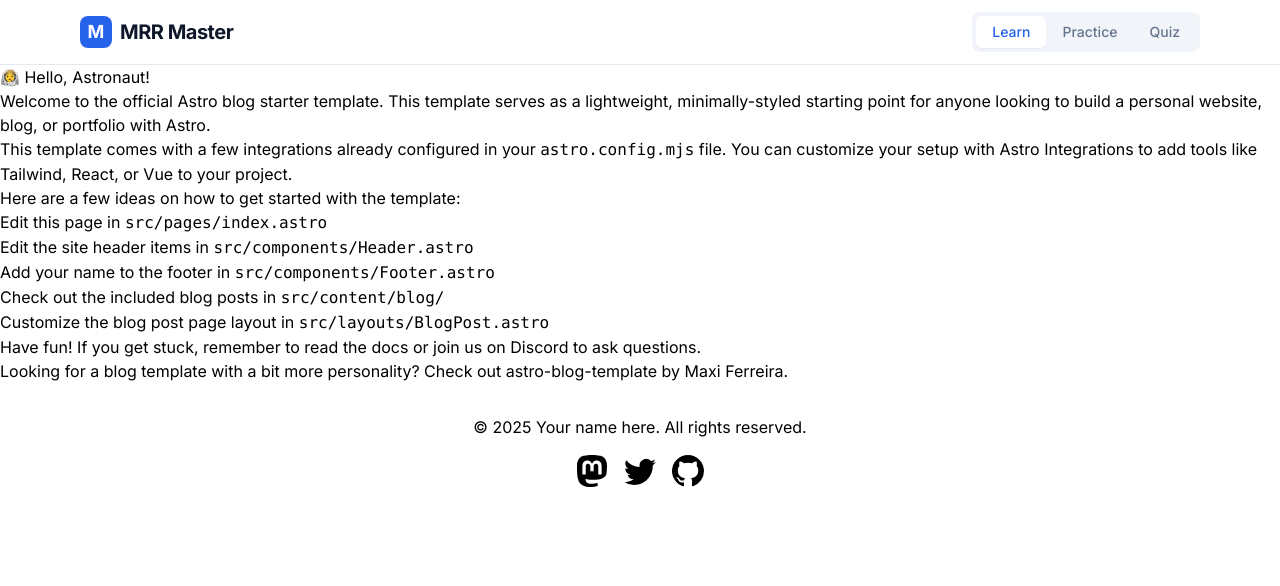
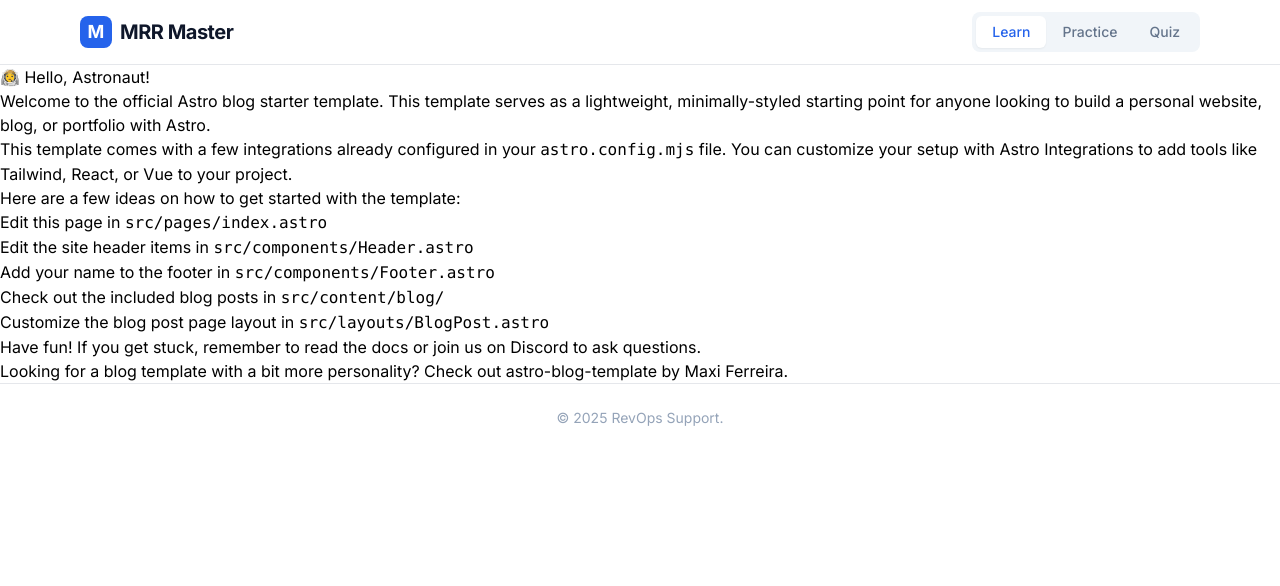
Before and after one commit to Ivanmm22/mrr-calculation, an Astro site: page / in a window 1280 px wide. Built offline with nearby package versions, Linux system fonts and the light colour scheme; Astro itself is replaced by a stand-in of ours.

Commit message:
Replace footer content with new design

```diff
--- a/src/components/Footer.astro
+++ b/src/components/Footer.astro
@@ -1,62 +1,3 @@
----
-const today = new Date();
----
-
-<footer>
-	&copy; {today.getFullYear()} Your name here. All rights reserved.
-	<div class="social-links">
-		<a href="https://m.webtoo.ls/@astro" target="_blank">
-			<span class="sr-only">Follow Astro on Mastodon</span>
-			<svg
-				viewBox="0 0 16 16"
-				aria-hidden="true"
-				width="32"
-				height="32"
-				astro-icon="social/mastodon"
-				><path
-					fill="currentColor"
-					d="M11.19 12.195c2.016-.24 3.77-1.475 3.99-2.603.348-1.778.32-4.339.32-4.339 0-3.47-2.286-4.488-2.286-4.488C12.062.238 10.083.017 8.027 0h-.05C5.92.017 3.942.238 2.79.765c0 0-2.285 1.017-2.285 4.488l-.002.662c-.004.64-.007 1.35.011 2.091.083 3.394.626 6.74 3.78 7.57 1.454.383 2.703.463 3.709.408 1.823-.1 2.847-.647 2.847-.647l-.06-1.317s-1.303.41-2.767.36c-1.45-.05-2.98-.156-3.215-1.928a3.614 3.614 0 0 1-.033-.496s1.424.346 3.228.428c1.103.05 2.137-.064 3.188-.189zm1.613-2.47H11.13v-4.08c0-.859-.364-1.295-1.091-1.295-.804 0-1.207.517-1.207 1.541v2.233H7.168V5.89c0-1.024-.403-1.541-1.207-1.541-.727 0-1.091.436-1.091 1.296v4.079H3.197V5.522c0-.859.22-1.541.66-2.046.456-.505 1.052-.764 1.793-.764.856 0 1.504.328 1.933.983L8 4.39l.417-.695c.429-.655 1.077-.983 1.934-.983.74 0 1.336.259 1.791.764.442.505.661 1.187.661 2.046v4.203z"
-				></path></svg
-			>
-		</a>
-		<a href="https://twitter.com/astrodotbuild" target="_blank">
-			<span class="sr-only">Follow Astro on Twitter</span>
-			<svg viewBox="0 0 16 16" aria-hidden="true" width="32" height="32" astro-icon="social/twitter"
-				><path
-					fill="currentColor"
-					d="M5.026 15c6.038 0 9.341-5.003 9.341-9.334 0-.14 0-.282-.006-.422A6.685 6.685 0 0 0 16 3.542a6.658 6.658 0 0 1-1.889.518 3.301 3.301 0 0 0 1.447-1.817 6.533 6.533 0 0 1-2.087.793A3.286 3.286 0 0 0 7.875 6.03a9.325 9.325 0 0 1-6.767-3.429 3.289 3.289 0 0 0 1.018 4.382A3.323 3.323 0 0 1 .64 6.575v.045a3.288 3.288 0 0 0 2.632 3.218 3.203 3.203 0 0 1-.865.115 3.23 3.23 0 0 1-.614-.057 3.283 3.283 0 0 0 3.067 2.277A6.588 6.588 0 0 1 .78 13.58a6.32 6.32 0 0 1-.78-.045A9.344 9.344 0 0 0 5.026 15z"
-				></path></svg
-			>
-		</a>
-		<a href="https://github.com/withastro/astro" target="_blank">
-			<span class="sr-only">Go to Astro's GitHub repo</span>
-			<svg viewBox="0 0 16 16" aria-hidden="true" width="32" height="32" astro-icon="social/github"
-				><path
-					fill="currentColor"
-					d="M8 0C3.58 0 0 3.58 0 8c0 3.54 2.29 6.53 5.47 7.59.4.07.55-.17.55-.38 0-.19-.01-.82-.01-1.49-2.01.37-2.53-.49-2.69-.94-.09-.23-.48-.94-.82-1.13-.28-.15-.68-.52-.01-.53.63-.01 1.08.58 1.23.82.72 1.21 1.87.87 2.33.66.07-.52.28-.87.51-1.07-1.78-.2-3.64-.89-3.64-3.95 0-.87.31-1.59.82-2.15-.08-.2-.36-1.02.08-2.12 0 0 .67-.21 2.2.82.64-.18 1.32-.27 2-.27.68 0 1.36.09 2 .27 1.53-1.04 2.2-.82 2.2-.82.44 1.1.16 1.92.08 2.12.51.56.82 1.27.82 2.15 0 3.07-1.87 3.75-3.65 3.95.29.25.54.73.54 1.48 0 1.07-.01 1.93-.01 2.2 0 .21.15.46.55.38A8.012 8.012 0 0 0 16 8c0-4.42-3.58-8-8-8z"
-				></path></svg
-			>
-		</a>
-	</div>
+<footer class="bg-white border-t py-6 text-center text-slate-400 text-sm mt-auto">
+  <p>© 2025 RevOps Support.</p>
 </footer>
-<style>
-	footer {
-		padding: 2em 1em 6em 1em;
-		background: linear-gradient(var(--gray-gradient)) no-repeat;
-		color: rgb(var(--gray));
-		text-align: center;
-	}
-	.social-links {
-		display: flex;
-		justify-content: center;
-		gap: 1em;
-		margin-top: 1em;
-	}
-	.social-links a {
-		text-decoration: none;
-		color: rgb(var(--gray));
-	}
-	.social-links a:hover {
-		color: rgb(var(--gray-dark));
-	}
-</style>
```
